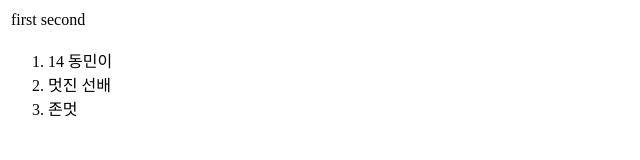
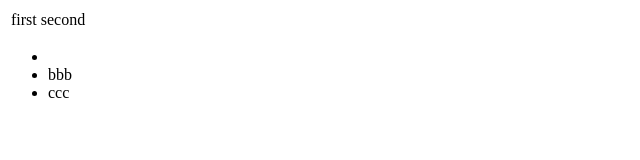
Before and after one commit to lsw3886/ET, a plain HTML site: page index.html in a window 1280 px wide. Shown: the whole page, without its empty margins (0-640 px from the left). Drawn offline with Linux system fonts and the light colour scheme.

Commit message:
Revert "기기"
This reverts commit b3485a63ba11351f51f0b16bc941941d0ccd3423.

```diff
--- a/index.html
+++ b/index.html
@@ -7,18 +7,14 @@
 <body>
 	<table>
 		<tr>
-			<td>
-				first
-			</td>
-			<td>
-				second
-			</td>
+			<td>first</td>
+			<td>second</td>
 		</tr>
 	</table>
-	<ol>
-		<li>14 동민이</li>
-		<li>멋진 선배</li>
-		<li>존멋</li>
-	</ol>
+	<ul>
+		<li><aaa/li>
+		<li>bbb</li>
+		<li>ccc</li>
+	</ul>
 </body>
 </html>
```
